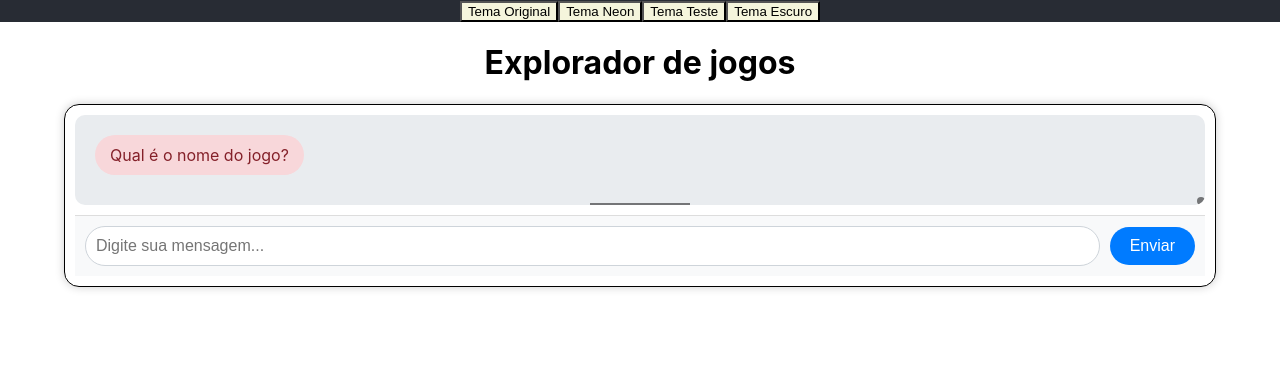
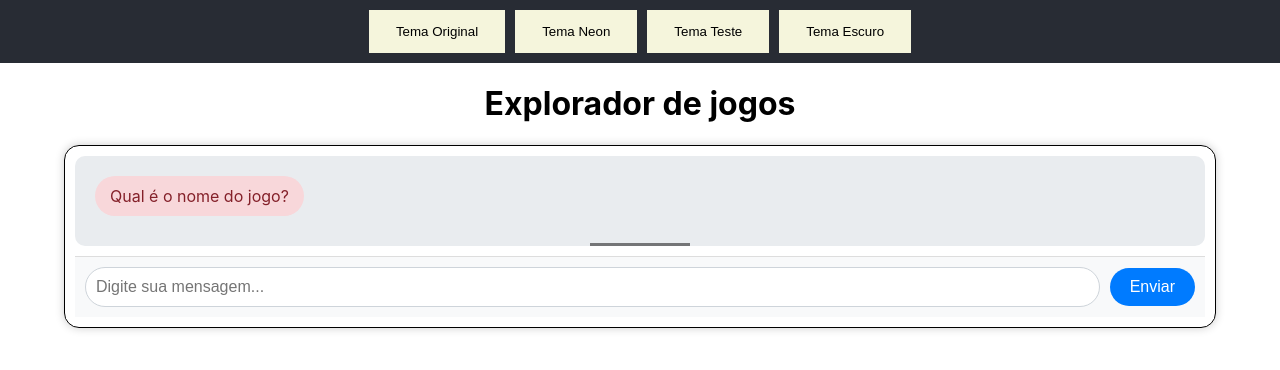
Before and after one commit to lukinhasxxx/GPTNexus, a React (Create React App) app in the folder frontend/: page / in a window 1280 px wide. Shown: the top 370 px of the page. Built offline with nearby package versions, Linux system fonts and the light colour scheme.

Commit message:
style(css): ajusta animação contínua no resize bar e transições suaves

```diff
--- a/frontend/src/App.css
+++ b/frontend/src/App.css
@@ -52,3 +52,44 @@
 .new-search-button:hover {
   background-color: var(--button-hover);
 }
+/* Estilos globais para os botões de tema */
+.theme-buttons {
+  display: flex;
+  justify-content: center;
+  gap: 10px; /* Espaço entre os botões */
+  padding: 15px 0;
+}
+/* Transições de tema para o App */
+body, .App {
+  transition: background-color 0.2s ease, color 0.2s ease; /* Transição suave para cores de fundo e texto */
+}
+
+/* Transição dos botões ao mudar de tema */
+.theme-button {
+  transition: background-color 0.2s ease, color 0.2s ease, transform 0.3s ease; /* Suaviza cor e efeito ao clicar */
+}
+
+/* Efeito suave no fundo da janela de chat */
+.chat-container {
+  transition: background-color 0.4s ease, border 0.3s ease;
+}
+/* Ajustando a faixa de fundo dos botões */
+.theme-buttons {
+  background-color: transparent; /* Sem faixa de fundo */
+  padding: 10px;  /* Ajusta o espaçamento */
+}
+
+/* Botões com bordas arredondadas, sem a faixa de fundo */
+.theme-button {
+  border: 2px solid transparent;  /* Remover borda visível, mas manter arredondada */
+  background-color: transparent;  /* Fundo transparente */
+  padding: 12px 25px;  /* Ajusta o tamanho */
+  color: #fff;
+  transition: all 0.3s ease;  /* Transição suave ao interagir */
+}
+
+.theme-button:hover {
+  background-color: rgba(255, 255, 255, 0.2);  /* Efeito hover */
+  border-color: #ffffff;
+  transform: scale(1.10);  /* Aumenta levemente ao passar o mouse */
+}
--- a/frontend/src/components/ChatMessages.css
+++ b/frontend/src/components/ChatMessages.css
@@ -40,12 +40,12 @@
 }
 
 /* Barra vertical no canto inferior direito */
-.resize-bar-bottom-right {
+/*.resize-bar-bottom-right {
     bottom: 0;
     right: 0;
-    height: 8px;
-    width: 8px;
-    border-radius: 5px;
+    height: 20px;
+    width: 20px;
+    border-radius: 100%;
 }
 
 /* Barra horizontal centralizada na parte inferior */
@@ -53,6 +53,6 @@
     bottom: 0;
     left: 50%;
     transform: translateX(-50%);
-    height: 2px;
+    height: 3px;
     width: 100px;
 }
--- a/frontend/src/themes/neonTheme.css
+++ b/frontend/src/themes/neonTheme.css
@@ -32,14 +32,29 @@
     border: 2px solid var(--border-color);
     box-shadow: 0px 0px 20px var(--shadow-color);
     border-radius: 15px;
+}
 
+.theme-neon .chat-messages {
+    background-color: #e9ecef; /* Azul claro diretamente */
+}
 
+.theme-neon .resize-bar-bottom{
+    width: 100%;
+    height: 6px;
+    background: linear-gradient(90deg, #39FF14 0%, #ff1493 33%, #0ff 66%, #39FF14 100%); /* Gradiente neon */
+    background-size: 400% 100%;
+    animation: continuous-pulse 4s linear infinite; /* Animação de pulso */
 
 }
 
+@keyframes continuous-pulse {
+    0% {
+        background-position: 300% 0%;
+    }
 
-.theme-neon .chat-messages {
-    background-color: #e9ecef; /* Azul claro diretamente */
+    100% {
+        background-position: 0% 0%;
+    }
 }
 
 
```
